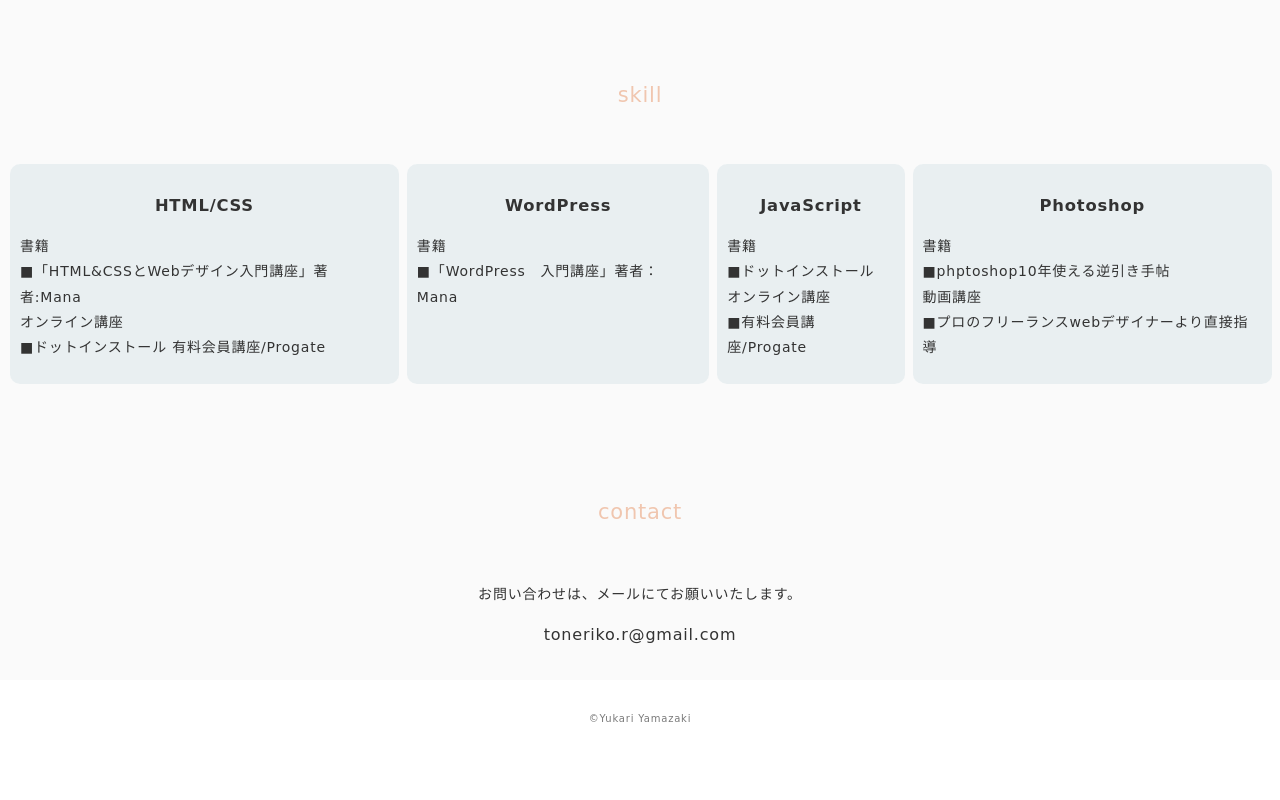
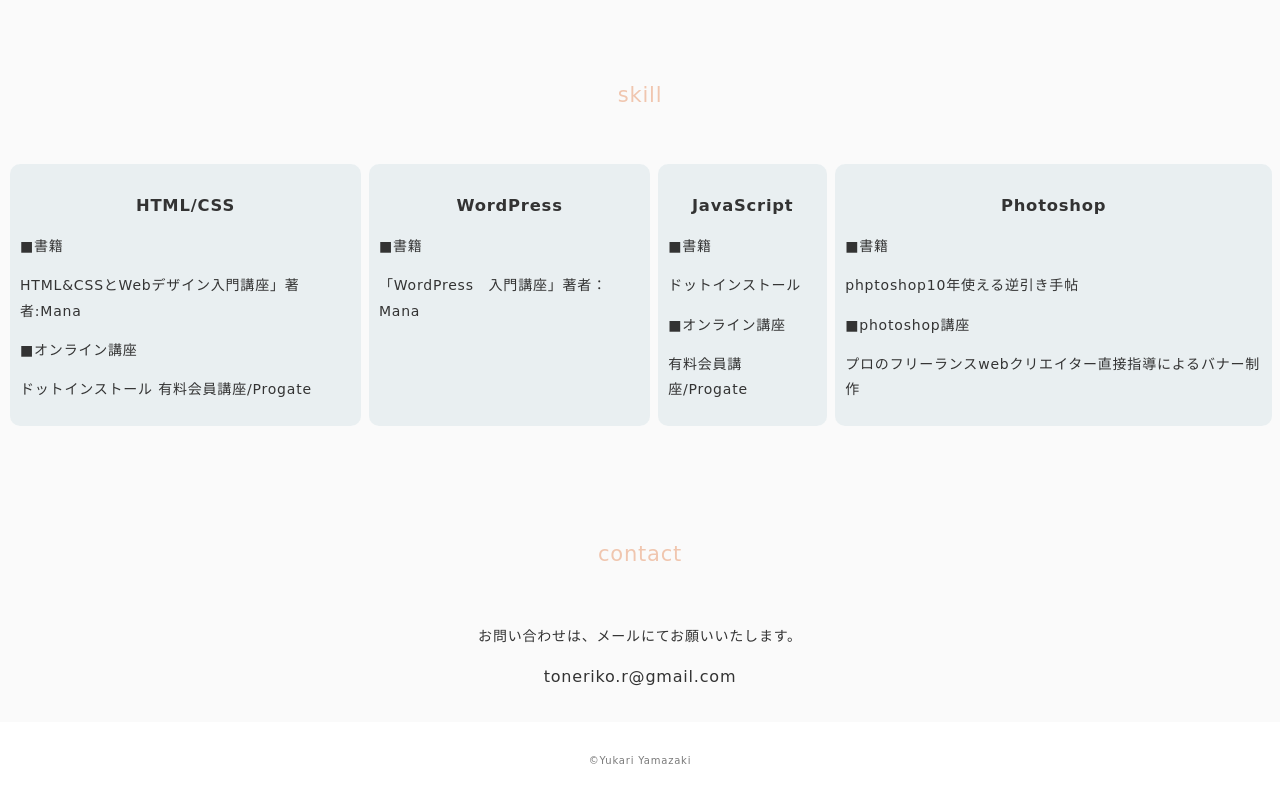
Before and after one commit to toneriko-r/portfolio, a plain HTML site: page index.html in a window 1280 px wide. Shown: the part 2674-3474 px from the top of the page. Before the commit the page ends 3432 px from the top, so only its background shows below. Drawn offline with Linux system fonts and the light colour scheme.

Commit message:
Add files via upload

```diff
--- a/css/style.css
+++ b/css/style.css
@@ -179,6 +179,9 @@ main h2 {
   margin-bottom: 3px;
 }
 
+.skill-text p {
+  font: size 20px;;
+}
 
 /* contact section */
 
--- a/index.html
+++ b/index.html
@@ -124,7 +124,8 @@
             <div class="skill-body">
               <h3 class="skill-name">HTML/CSS </h3>
               <p class="skill-text">
-                書籍<br>■「HTML&CSSとWebデザイン入門講座」著者:Mana<br>オンライン講座<br>■ドットインストール 有料会員講座/Progate
+                ■書籍<br><p>HTML&CSSとWebデザイン入門講座」著者:Mana</p>
+                ■オンライン講座<br><p>ドットインストール 有料会員講座/Progate</p>
               </p>
            </div>
          </div>
@@ -132,7 +133,7 @@
           <div class="skill-body">
             <h3 class="skill-name">WordPress </h3>
             <p class="skill-text">
-              書籍<br>■「WordPress　入門講座」著者：Mana
+              ■書籍<br><p>「WordPress　入門講座」著者：Mana</p>
             </p>
           </div>
         </div>
@@ -140,7 +141,8 @@
           <div class="skill-body">
             <h3 class="skill-name">JavaScript </h3>
             <p class="skill-text">
-              書籍<br>■ドットインストール<br>オンライン講座<br>■有料会員講座/Progate
+              ■書籍<br><p>ドットインストール</p>
+              ■オンライン講座<br><p>有料会員講座/Progate</p>
             </p>
           </div>
         </div>
@@ -148,7 +150,9 @@
           <div class="skill-body">
             <h3 class="skill-name">Photoshop </h3>
             <p class="skill-text">
-              書籍<br>■phptoshop10年使える逆引き手帖<br>動画講座<br>■プロのフリーランスwebデザイナーより直接指導 </p>
+              ■書籍<br><p>phptoshop10年使える逆引き手帖</p>
+              ■photoshop講座<br><p>プロのフリーランスwebクリエイター直接指導によるバナー制作 </p>
+            </p>
           </div>
         </div>
       </div>
```
